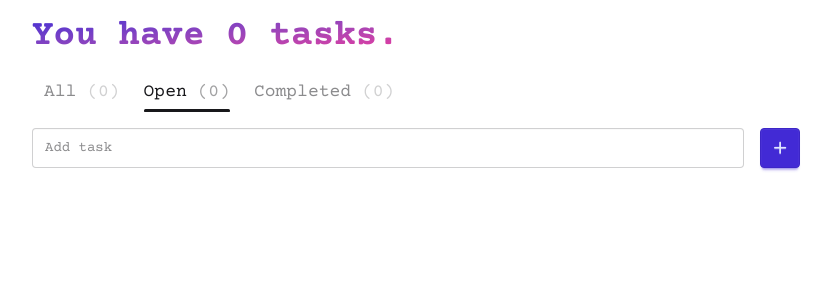
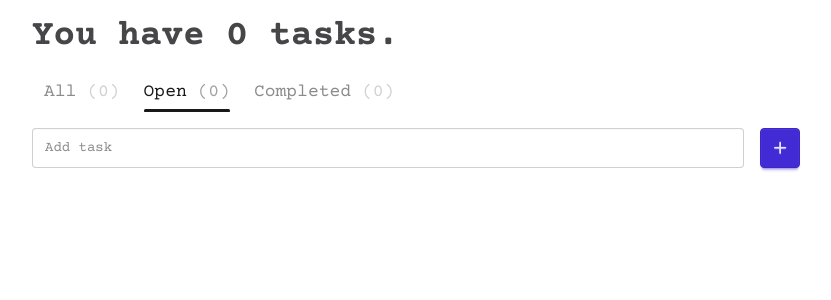
Before and after one commit to martinflischman/todo-app, a React (Vite) app: page / in a window 1280 px wide. Shown: the top 300 px of the page, without its empty margins (224-1055 px from the left). Built offline with nearby package versions, Linux system fonts and the light colour scheme; the HTML template or start-up script is replaced by a standard one.

Commit message:
style: adjust header color, button style, and border radius
- change header from gradient text to base-content/80 dark gray
- change TodoCard done/delete buttons from solid to btn-outline
- increase button/input border radius via --radius-field theme var

```diff
--- a/src/components/Header.jsx
+++ b/src/components/Header.jsx
@@ -6,7 +6,7 @@ export function Header(props) {
 
   return (
     <header>
-      <h1 className="w-fit bg-gradient-to-br from-primary to-secondary bg-clip-text text-3xl font-bold text-transparent sm:text-4xl">
+      <h1 className="w-fit text-3xl font-bold text-base-content/80 sm:text-4xl">
         You have {todosLength} {taskOrTasks}.
       </h1>
     </header>
--- a/src/components/TodoCard.jsx
+++ b/src/components/TodoCard.jsx
@@ -10,7 +10,7 @@ export function TodoCard(props) {
             handleCompleteTodo(todoIndex);
           }}
           disabled={todo.complete}
-          className="btn btn-success btn-sm"
+          className="btn btn-outline btn-success btn-sm"
         >
           <h6 className="text-sm font-medium">Done</h6>
         </button>
@@ -18,7 +18,7 @@ export function TodoCard(props) {
           onClick={() => {
             handleDeleteTodo(todoIndex);
           }}
-          className="btn btn-error btn-sm"
+          className="btn btn-outline btn-error btn-sm"
         >
           <h6 className="text-sm font-medium">Delete</h6>
         </button>
--- a/src/style.css
+++ b/src/style.css
@@ -3,6 +3,7 @@
 
 @theme {
   --font-sans: "Courier Prime", monospace;
+  --radius-field: 0.75rem;
 }
 
 #root {
```
